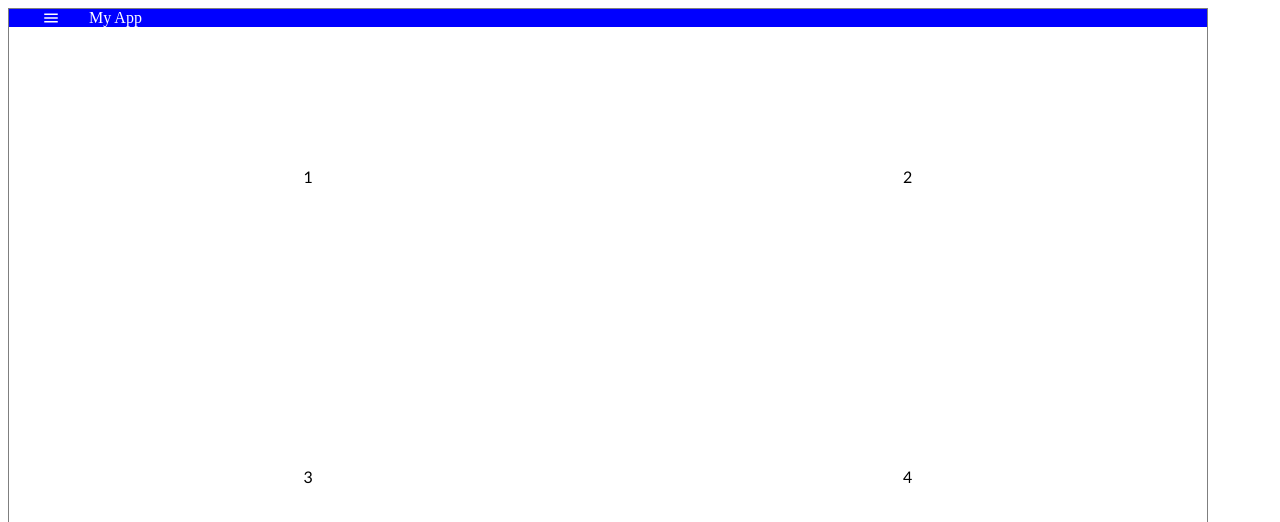
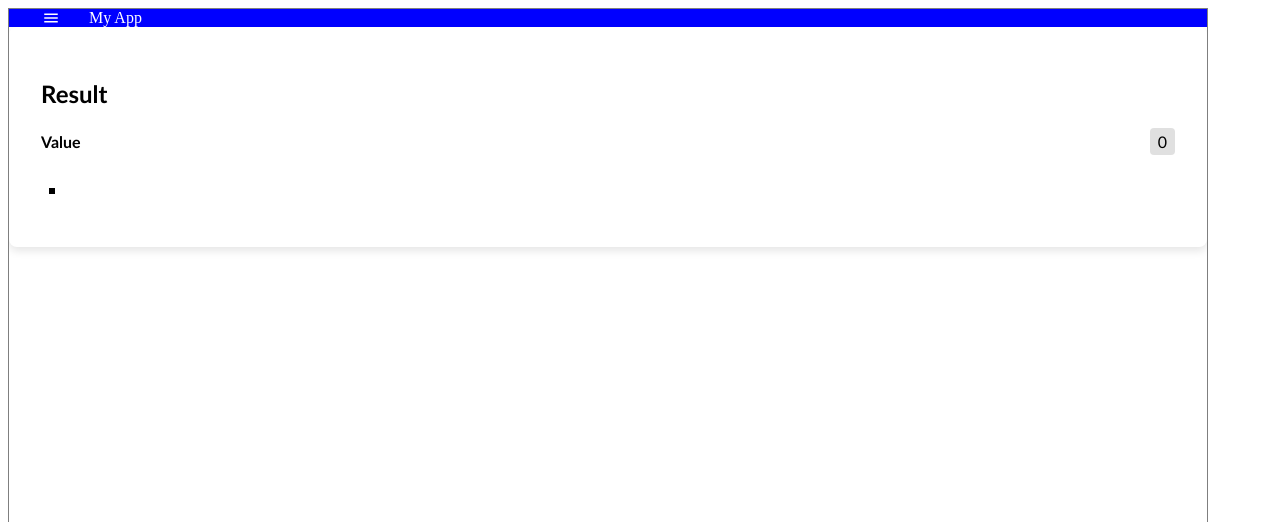
Before and after one commit to lsp2604/SmartKlima, an Angular app: page /dashboard in a window 1280 px wide. Shown: the top 522 px of the page. Built offline with nearby package versions, Linux system fonts and the light colour scheme.

Commit message:
added temerature-slider.component content

```diff
--- a/src/app/dashboard/dashboard.component.html
+++ b/src/app/dashboard/dashboard.component.html
@@ -1,8 +1,3 @@
-<ng-container>
-  <mat-grid-list cols="2" rowHeight="2:1">
-    <mat-grid-tile>1</mat-grid-tile>
-    <mat-grid-tile>2</mat-grid-tile>
-    <mat-grid-tile>3</mat-grid-tile>
-    <mat-grid-tile>4</mat-grid-tile>
-  </mat-grid-list>
+<ng-container class="grid">
+  <app-temperature-slider></app-temperature-slider>
 </ng-container>
--- a/src/app/dashboard/dashboard.component.ts
+++ b/src/app/dashboard/dashboard.component.ts
@@ -1,5 +1,6 @@
 import {Component} from '@angular/core';
 import {MatGridList, MatGridTile} from "@angular/material/grid-list";
+import {TemperatureSliderComponent} from "./temperature-slider/temperature-slider.component";
 
 
 @Component({
@@ -7,7 +8,8 @@ import {MatGridList, MatGridTile} from "@angular/material/grid-list";
   standalone: true,
   imports: [
     MatGridList,
-    MatGridTile
+    MatGridTile,
+    TemperatureSliderComponent
   ],
   templateUrl: './dashboard.component.html',
   styleUrl: './dashboard.component.css'
--- a/src/app/dashboard/temperature-slider/temperature-slider.component.css
+++ b/src/app/dashboard/temperature-slider/temperature-slider.component.css
@@ -0,0 +1,48 @@
+.temp-slider-result-card {
+  padding: 16px;
+  box-shadow: 0 4px 8px rgba(0, 0, 0, 0.1);
+  border-radius: 8px;
+
+  .temp-slider-label-container {
+    display: flex;
+    justify-content: space-between;
+    align-items: center;
+    margin-bottom: 12px;
+
+    .temp-slider-name-label {
+      font-size: 16px;
+      font-weight: bold;
+    }
+
+    .temp-slider-value-label {
+      font-size: 16px;
+      background-color: #e0e0e0;
+      padding: 4px 8px;
+      border-radius: 4px;
+    }
+  }
+
+  .custom-slider {
+    .mat-slider-thumb {
+      height: 24px;
+      width: 24px;
+      border-radius: 50%;
+      background-color: #3f51b5; // Adjust thumb color here
+    }
+
+    .mat-slider-track-background {
+      height: 10px; // Adjust track height here
+      border-radius: 5px;
+    }
+
+    .mat-slider-track-fill {
+      height: 10px; // Adjust track height here
+      border-radius: 5px;
+      background-color: #3f51b5; // Adjust track fill color here
+    }
+
+    .mat-slider-tick-mark {
+      background-color: #9e9e9e; // Adjust tick color here
+    }
+  }
+}
--- a/src/app/dashboard/temperature-slider/temperature-slider.component.html
+++ b/src/app/dashboard/temperature-slider/temperature-slider.component.html
@@ -1 +1,19 @@
-<p>temperature-slider works!</p>
+<mat-card class="temp-slider-result-card">
+  <mat-card-content>
+    <h2>Result</h2>
+    <div class="temp-slider-label-container">
+      <label id="temp-slider-name-label" class="temp-slider-name-label">Value</label>
+      <label class="temp-slider-value-label">{{ slider.value }}</label>
+    </div>
+    <mat-slider
+      class="temp-slider-margin custom-slider"
+      [disabled]="disabled"
+      [max]="max"
+      [min]="min"
+      [step]="step"
+      [discrete]="thumbLabel"
+      [showTickMarks]="showTicks">
+      <input matSliderThumb [(ngModel)]="value" #slider>
+    </mat-slider>
+  </mat-card-content>
+</mat-card>
--- a/src/app/dashboard/temperature-slider/temperature-slider.component.ts
+++ b/src/app/dashboard/temperature-slider/temperature-slider.component.ts
@@ -1,12 +1,36 @@
 import { Component } from '@angular/core';
+import {MatCard, MatCardContent} from "@angular/material/card";
+import {MatFormField, MatLabel} from "@angular/material/form-field";
+import {FormsModule} from "@angular/forms";
+import {MatCheckbox} from "@angular/material/checkbox";
+import {MatInput} from "@angular/material/input";
+import {MatSlider, MatSliderThumb} from "@angular/material/slider";
 
 @Component({
   selector: 'app-temperature-slider',
   standalone: true,
-  imports: [],
+  imports: [
+    MatCard,
+    MatCardContent,
+    MatFormField,
+    FormsModule,
+    MatCheckbox,
+    MatInput,
+    MatSlider,
+    MatSliderThumb,
+    MatLabel
+  ],
   templateUrl: './temperature-slider.component.html',
   styleUrl: './temperature-slider.component.css'
 })
 export class TemperatureSliderComponent {
 
+  disabled = false;
+  max = 30;
+  min = 0;
+  showTicks = false;
+  step = 1;
+  thumbLabel = false;
+  value = 0;
+
 }
```
